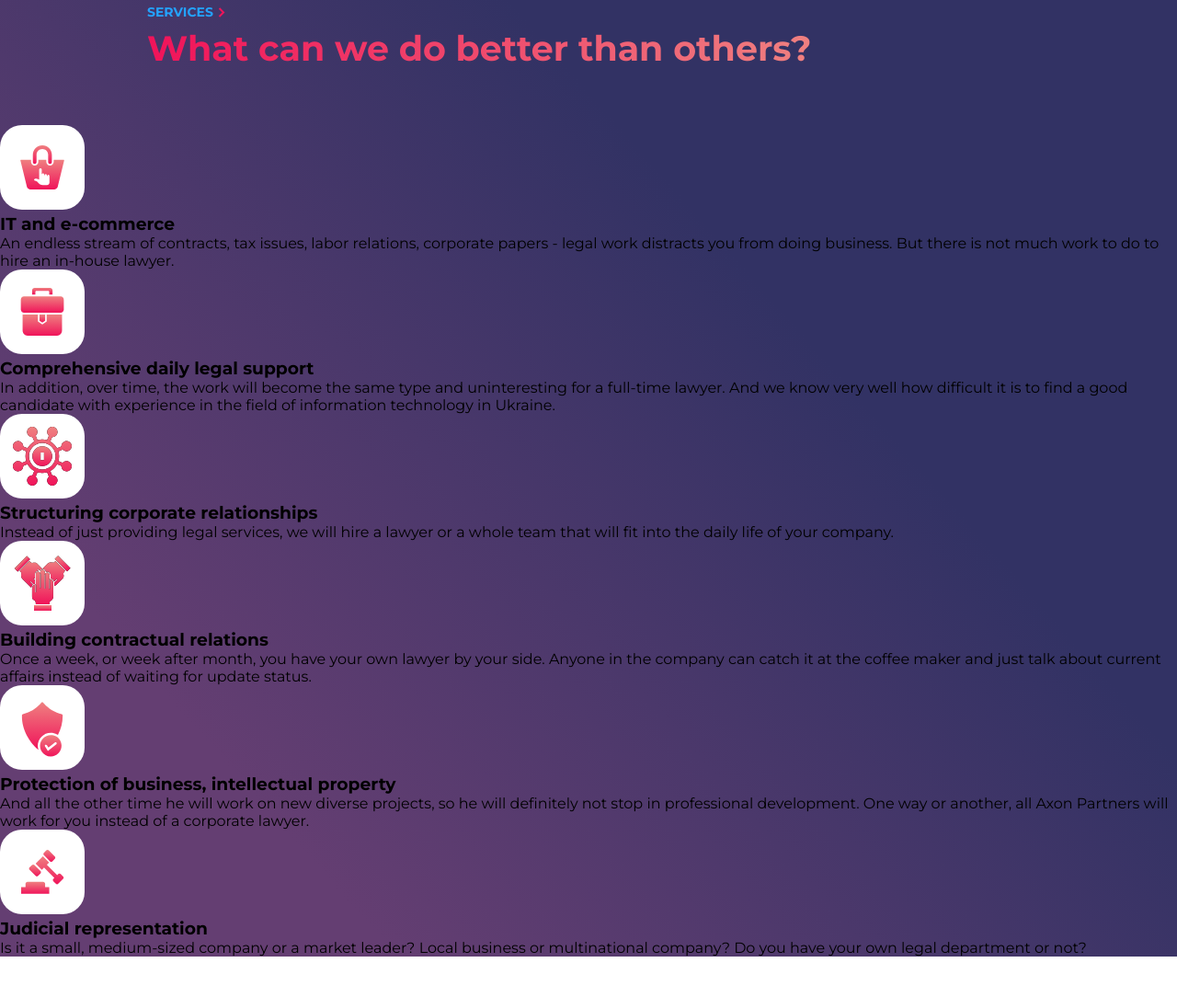
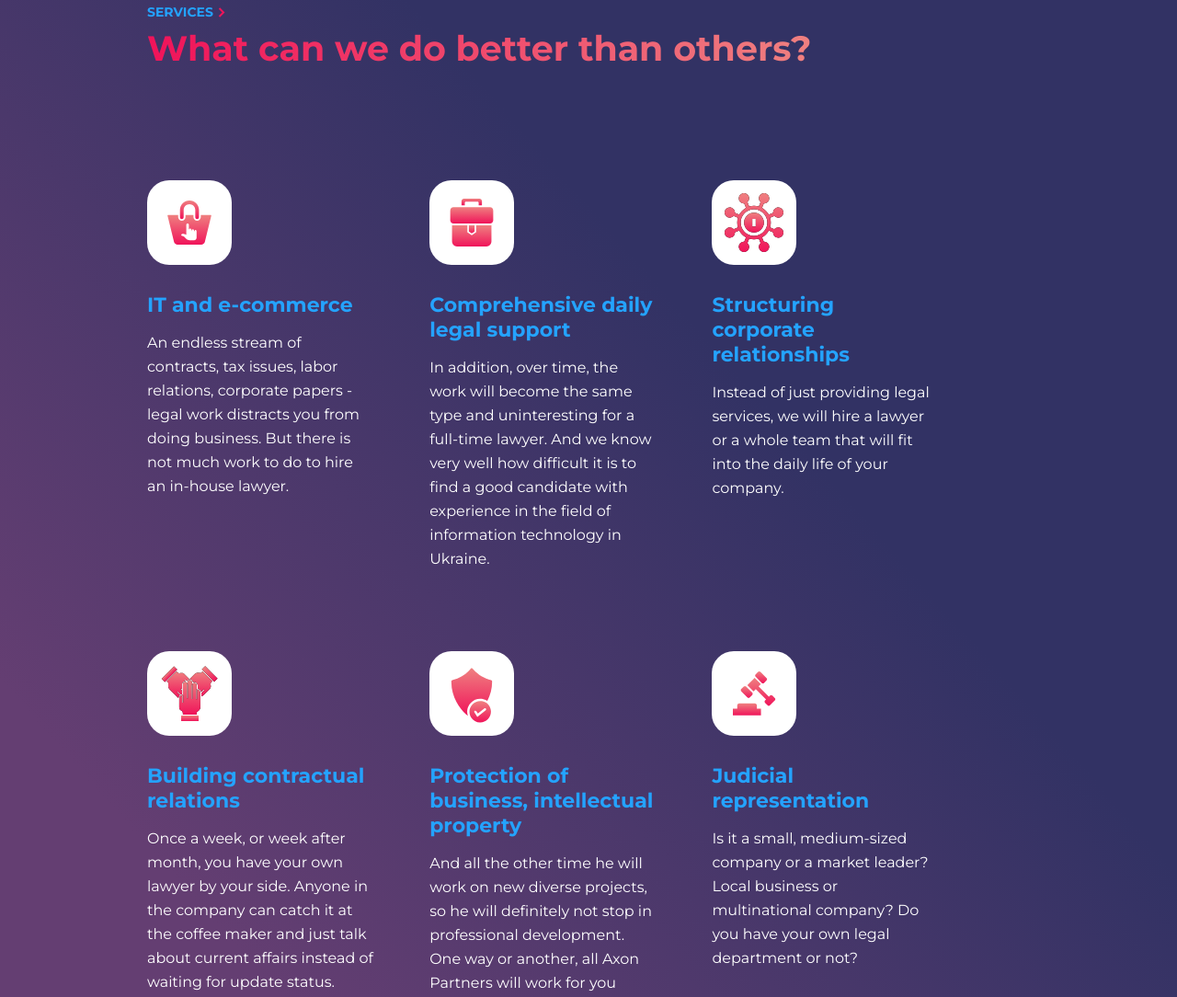
Before and after one commit to AnyaSE/AnnSeleznova_11, a plain HTML site: page index.html in a window 1280 px wide. Shown: the part 1400-2484 px from the top of the page at 92% size. Before the commit the page ends 2440 px from the top, so only its background shows below. Drawn offline with Linux system fonts and the light colour scheme.

Commit message:
added styling for the service section in scss file

```diff
--- a/style/main.scss
+++ b/style/main.scss
@@ -208,4 +208,31 @@ ul, ol {
             @include padding (($size - 90px), 0, 0, 0);
         }
     }
+
+    .service__content {
+        @include flex(row, flex-start, flex-start);
+        @include padding (($size - 40px), ($size + 60px), ($size - 40px), ($size + 60px));
+        flex-wrap: wrap;
+
+        .service__item {
+            @include flex(column, flex-start, flex-start);
+            width: 32%;
+            @include padding (0, ($size - 40px), ($size - 13px), 0);
+
+            .service__img {
+                @include padding (0, 0, ($size - 70px), 0);
+            }
+
+            .service__subtitle {
+                @include font-size(22px, 700, 27px);
+                color: $font-color--accent;
+                @include padding (0, 0, ($size - 85px), 0);
+            }
+
+            .service__text {
+                @include font-size(16px, 400, 26px);
+                color: $font-color--main;
+            }
+        }
+    }
 }
```
Also changed, not shown: style/main.css, 1 other file.
